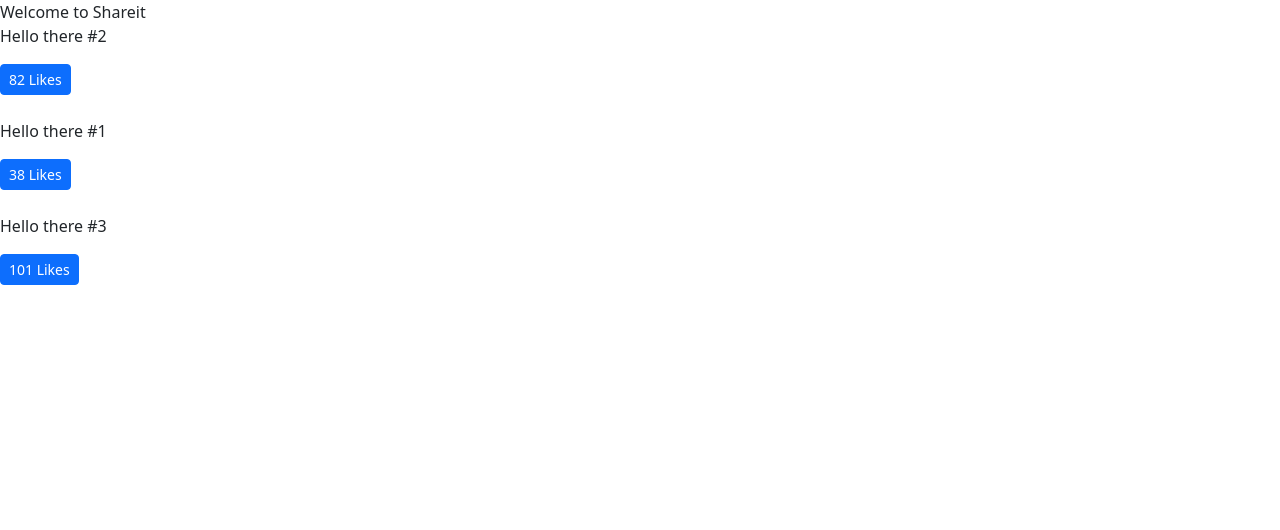
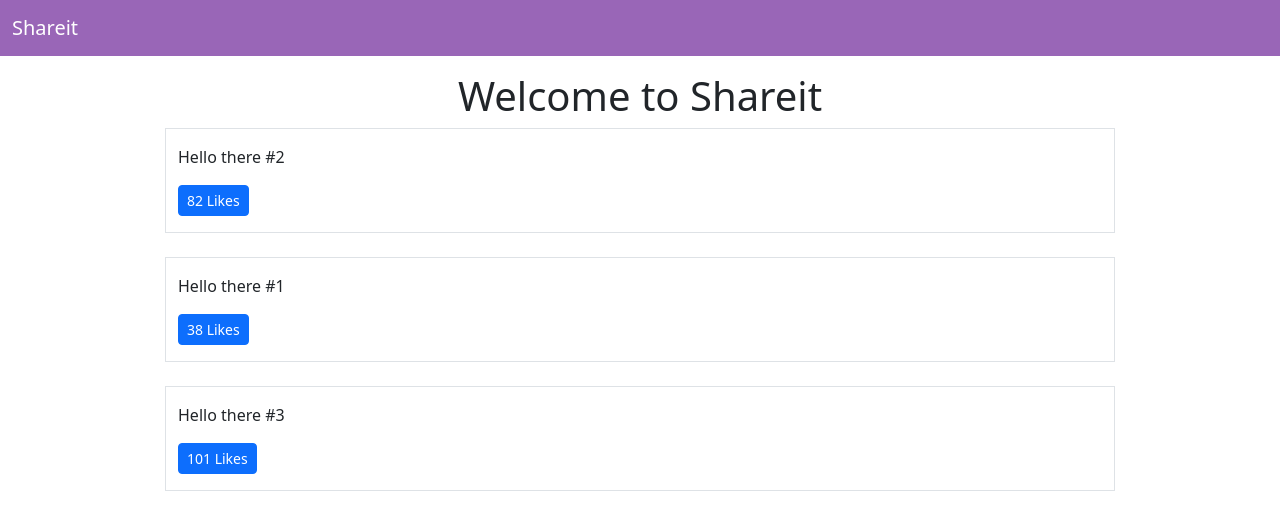
Before and after one commit to mpysys/shareit-p4, a Django app: page / in a window 1280 px wide. Shown: the top 530 px of the page. Run offline with Django 4.2, Linux system fonts and the light colour scheme; data comes from the database, SQL or seed files in the repository; data that the repository does not hold is empty.

Commit message:
Add basic styling to posts

```diff
--- a/templates/base.html
+++ b/templates/base.html
@@ -5,10 +5,18 @@
     <meta name="viewport" content="width=device-width, initial-scale=1">
     <title>Shareit {% block head_title %}{% endblock head_title %}</title>
     <link href="https://cdn.jsdelivr.net/npm/bootstrap@5.2.2/dist/css/bootstrap.min.css" rel="stylesheet" integrity="sha384-Zenh87qX5JnK2Jl0vWa8Ck2rdkQ2Bzep5IDxbcnCeuOxjzrPF/et3URy9Bv1WTRi" crossorigin="anonymous">
+  <style>
+    .bg-shareit {
+      background-color:#56018799!important;
+    }
+  </style>
   </head>
   <body>
+    {% include "comp/navbar.html" %}
+    <div class="container">
     {% block content %}
     {% endblock content %}
+    </div>
 
     <script src="https://cdn.jsdelivr.net/npm/@popperjs/core@2.11.6/dist/umd/popper.min.js" integrity="sha384-oBqDVmMz9ATKxIep9tiCxS/Z9fNfEXiDAYTujMAeBAsjFuCZSmKbSSUnQlmh/jp3" crossorigin="anonymous"></script>
     <script src="https://cdn.jsdelivr.net/npm/bootstrap@5.2.2/dist/js/bootstrap.min.js" integrity="sha384-IDwe1+LCz02ROU9k972gdyvl+AESN10+x7tBKgc9I5HFtuNz0wWnPclzo6p9vxnk" crossorigin="anonymous"></script>
--- /dev/null
+++ b/templates/comp/navbar.html
@@ -0,0 +1,25 @@
+<nav class="navbar navbar-expand-lg navbar-dark bg-shareit mb-3">
+    <div class="container-fluid">
+      <a class="navbar-brand" href="/">Shareit</a>
+      <button class="navbar-toggler" type="button" data-bs-toggle="collapse" data-bs-target="#navbarNav" aria-controls="navbarNav" aria-expanded="false" aria-label="Toggle navigation">
+        <span class="navbar-toggler-icon"></span>
+      </button>
+
+      <div class="collapse navbar-collapse d-none" id="navbarNav">
+        <ul class="navbar-nav d-none">
+          <li class="nav-item">
+            <a class="nav-link active" aria-current="page" href="#">Home</a>
+          </li>
+          <li class="nav-item">
+            <a class="nav-link" href="#">Features</a>
+          </li>
+          <li class="nav-item">
+            <a class="nav-link" href="#">Pricing</a>
+          </li>
+          <li class="nav-item">
+            <a class="nav-link disabled">Disabled</a>
+          </li>
+        </ul>
+      </div>
+    </div>
+  </nav>
--- a/templates/pages/home.html
+++ b/templates/pages/home.html
@@ -6,9 +6,15 @@
 
 
 {% block content %}
-Welcome to Shareit
 
-<div id ='posts'>
+<div class='row text-center'>
+    <div class='col'>
+        <h1>Welcome to Shareit</h1>
+    </div>
+</div>
+
+
+<div class='row' id ='posts'>
     Loading...
 </div>
 
@@ -27,7 +33,7 @@ function handleLiked(post_id, currentCount) {
 
 }
 
-function LikeBtn(post){
+function LikeBtn(post){ // like button that receives post id and number of likes
     return "<button class ='btn btn-primary btn-sm' onclick=handleLiked(" +
     post.id + ","+ post.likes + ")>" + post.likes +" Likes</button>"
 
@@ -35,7 +41,7 @@ function LikeBtn(post){
 
 function formatPostElement(post){
 
-    var formattedPost = "<div class='mb-4' post id='post-" + post.id
+    var formattedPost = "<div class='col-12 col-md-10 mx-auto border py-3 mb-4' post id='post-" + post.id
     + "'><p>" + post.content +
         "</p><div class ='btn-group'>" + LikeBtn(post) +
         "</div></div>"
@@ -55,7 +61,7 @@ xhr.onload = function() {
             finalPostStr += currentItem
     }
     postElement.innerHTML = finalPostStr
-    // console.log(listedItems)
+
 }
 xhr.send()
 
```
Also changed, not shown: templates/comp/footer.html (added).
